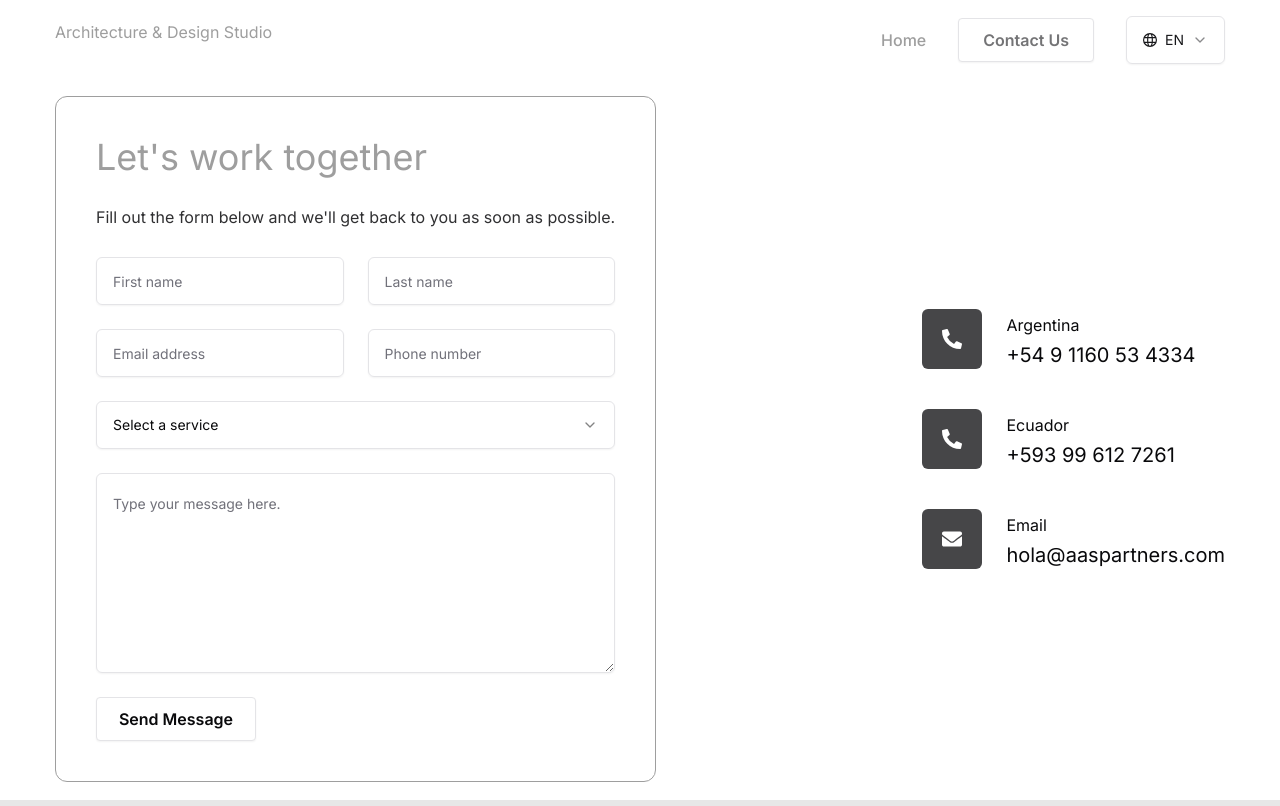
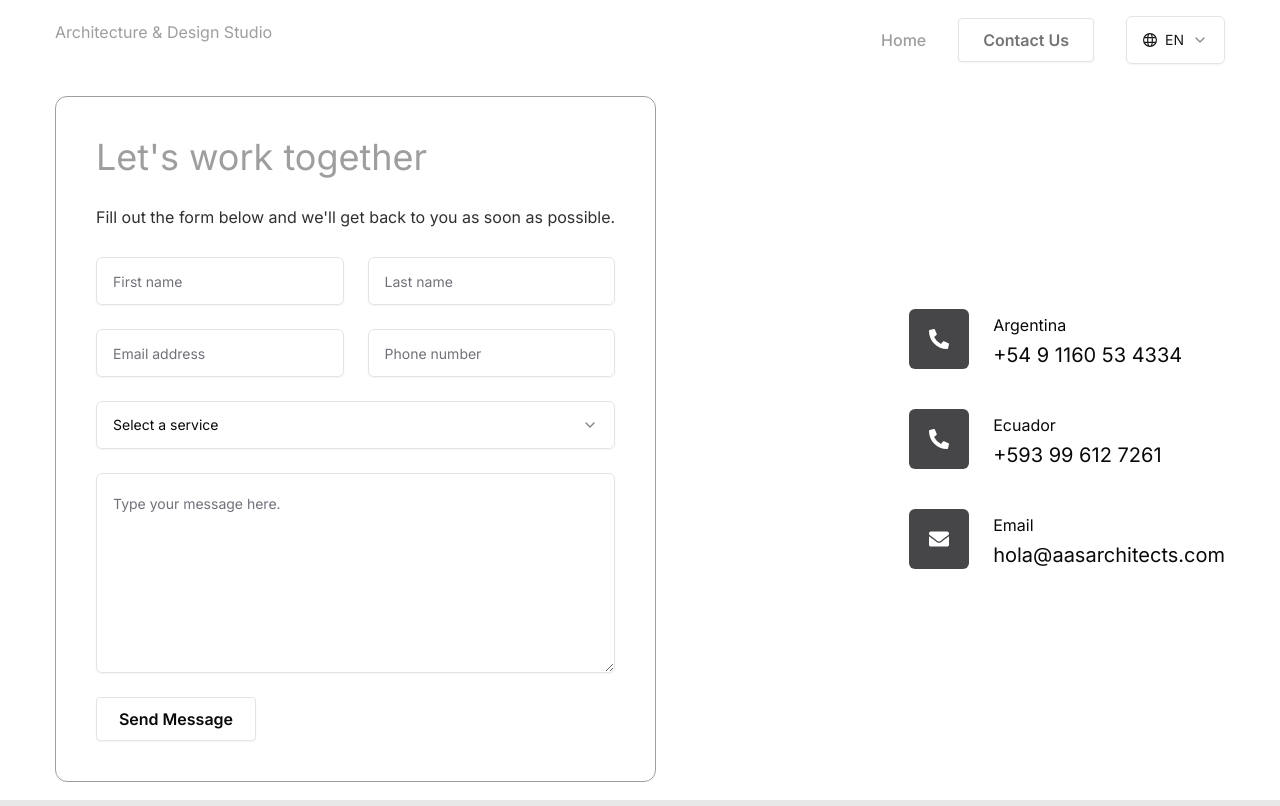
Before and after one commit to dalejWTF/webaaspartners, a Next.js app: page /en/contact in a window 1280 px wide. Built offline with nearby package versions, Linux system fonts and the light colour scheme.

Commit message:
fix: update email address in contact information

```diff
--- a/src/app/[locale]/contact/page.jsx
+++ b/src/app/[locale]/contact/page.jsx
@@ -31,7 +31,7 @@ const info = [
     {
         icon: <FaEnvelope />,
         title: "Email",
-        text: "hola@aaspartners.com"
+        text: "hola@aasarchitects.com"
     }
 ];
 
```
